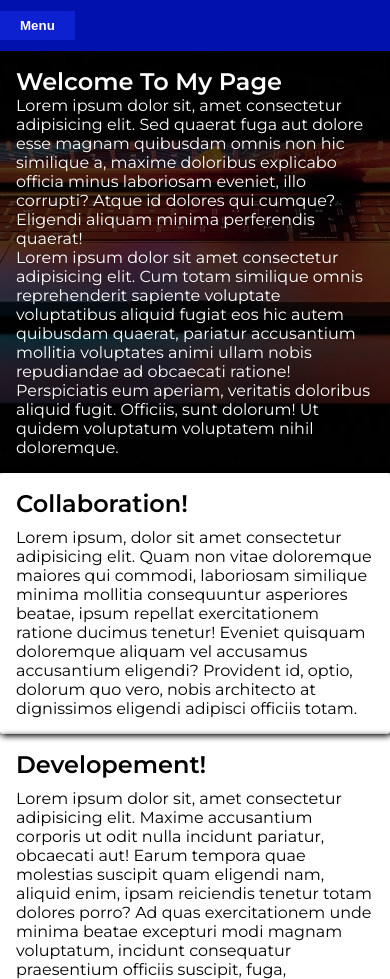
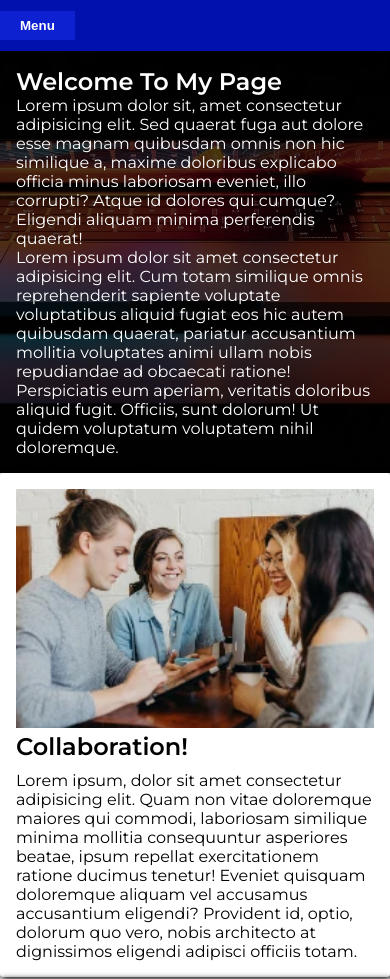
Before and after one commit to raygdev/revised-portfolio, a website: page index.html in a window 390 px wide. Shown: the top 979 px of the page. Drawn offline with Linux system fonts and the light colour scheme.

Commit message:
Add new image to files
add new image to assets folder and utilized image in
index.html

modified styles in navigation for mobile layout will
change layouts to different folder at a later time.

```diff
--- a/css/navigation.css
+++ b/css/navigation.css
@@ -6,6 +6,12 @@ body {
     margin: 0;
     padding: 0;
     font-family: 'Montserrat', sans-serif;
+
+}
+
+img {
+    height: 100%;
+    width: 100%;
 
 }
 
@@ -85,6 +91,22 @@ header {
 
 }
 
+.section.collaboration {
+    display: flex;
+    flex-direction: column;
+    justify-content: space-around;
+}
+
+.col {
+  justify-self: baseline;
+  flex-basis: 45%;
+}
+
+.col > img {
+    justify-self: flex-start;
+    object-fit: cover;
+}
+
 .section-para {
     margin-top: 10px;
 }
--- a/index.html
+++ b/index.html
@@ -45,16 +45,22 @@
       </div>
     </main>
     <div class="section-container">
-      <section class="section">
-        <h2 class="section-title">Collaboration!</h2>
-        <p class="section-para">
-          Lorem ipsum, dolor sit amet consectetur adipisicing elit. Quam non
-          vitae doloremque maiores qui commodi, laboriosam similique minima
-          mollitia consequuntur asperiores beatae, ipsum repellat exercitationem
-          ratione ducimus tenetur! Eveniet quisquam doloremque aliquam vel
-          accusamus accusantium eligendi? Provident id, optio, dolorum quo vero,
-          nobis architecto at dignissimos eligendi adipisci officiis totam.
-        </p>
+      <section class="section collaboration">
+        <div class="col">
+            <img src="./assets/images/collaboration.webp" alt="" />
+        </div>
+        <div class="col">
+          <h2 class="section-title">Collaboration!</h2>
+          <p class="section-para">
+            Lorem ipsum, dolor sit amet consectetur adipisicing elit. Quam non
+            vitae doloremque maiores qui commodi, laboriosam similique minima
+            mollitia consequuntur asperiores beatae, ipsum repellat
+            exercitationem ratione ducimus tenetur! Eveniet quisquam doloremque
+            aliquam vel accusamus accusantium eligendi? Provident id, optio,
+            dolorum quo vero, nobis architecto at dignissimos eligendi adipisci
+            officiis totam.
+          </p>
+        </div>
       </section>
       <section class="section">
         <h2 class="section-title">Developement!</h2>
```
Also changed, not shown: assets/images/collaboration.webp (added).
